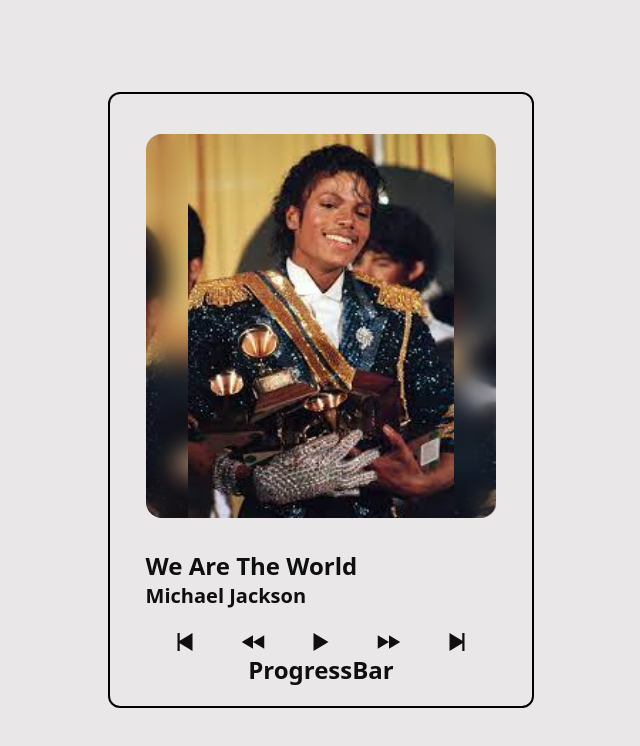
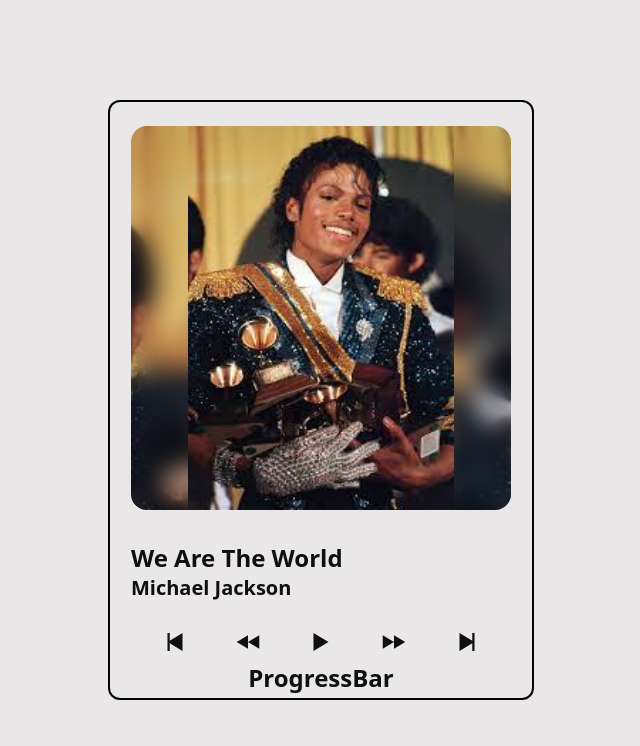
Before and after one commit to atulsingh369/RaagBeats, a React (Vite) app: page / in a window 1280 px wide. Shown: the top 746 px of the page, without its empty margins (319-959 px from the left). Built offline with nearby package versions, Linux system fonts and the light colour scheme.

Commit message:
Updated Playback

```diff
--- a/src/Components/AudioPlayer.jsx
+++ b/src/Components/AudioPlayer.jsx
@@ -12,7 +12,7 @@
   console.log(audioRef);
 
   return (
-    <div className="flex p-5 border-2 rounded-xl border-black w-1/3 flex-col items-center">
+    <div className="flex p-1 border-2 rounded-xl border-black w-1/3 flex-col items-center">
       <DisplayTrack currentTrack={currentTrack} audioRef={audioRef} />
       <Controls audioRef={audioRef} />
       <ProgressBar />
--- a/src/Components/Controls.jsx
+++ b/src/Components/Controls.jsx
@@ -17,7 +17,7 @@
   }, [isPlaying, audioRef]);
 
   return (
-    <div className="w-full flex justify-evenly">
+    <div className="w-full flex justify-evenly my-2">
       <button title="Skip Back">
         <IoPlaySkipBackSharp />
       </button>
--- a/src/Components/DisplayTrack.jsx
+++ b/src/Components/DisplayTrack.jsx
@@ -1,9 +1,15 @@
+import { BsMusicNoteBeamed } from "react-icons/bs";
+
 const DisplayTrack = ({ currentTrack, audioRef }) => {
   return (
     <div className="w-11/12 my-5">
       <div
-        style={{ backgroundImage: "url(" + `${currentTrack.thumbnail}` + ")" }}
+        style={{
+					backgroundImage: "url(" + `${currentTrack.thumbnail}` + ")",
+					backgroundColor : "#000"
+        }}
         className="flex items-center justify-center rounded-box bg-no-repeat bg-cover mb-8">
+        {currentTrack.thumbnail ? (
           <div className="flex h-96 w-full rounded-box items-center backdrop-blur-md">
             <img
               className="max-h-full min-w-full object-contain rounded-box"
@@ -11,6 +17,9 @@
               alt="Thumbnail"
             />
           </div>
+        ) : (
+          <BsMusicNoteBeamed className="text-7xl text-white my-24"/>
+        )}
       </div>
       <p>{currentTrack.title}</p>
       <p className="text-xl">{currentTrack.author}</p>
```
Lines whose indentation alone changed are shown as unchanged.
